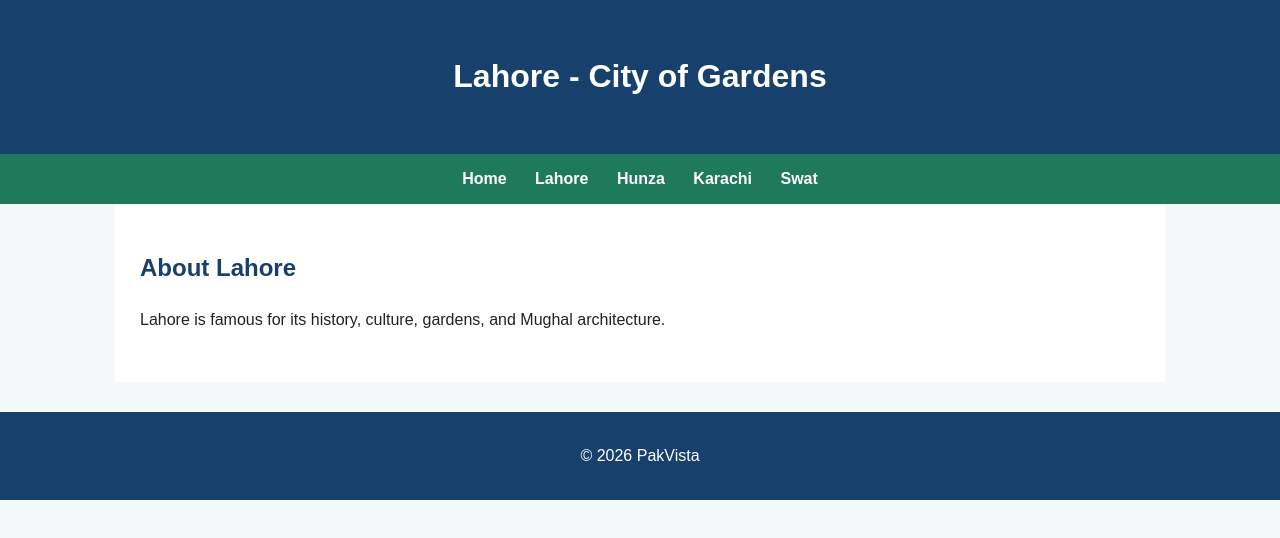
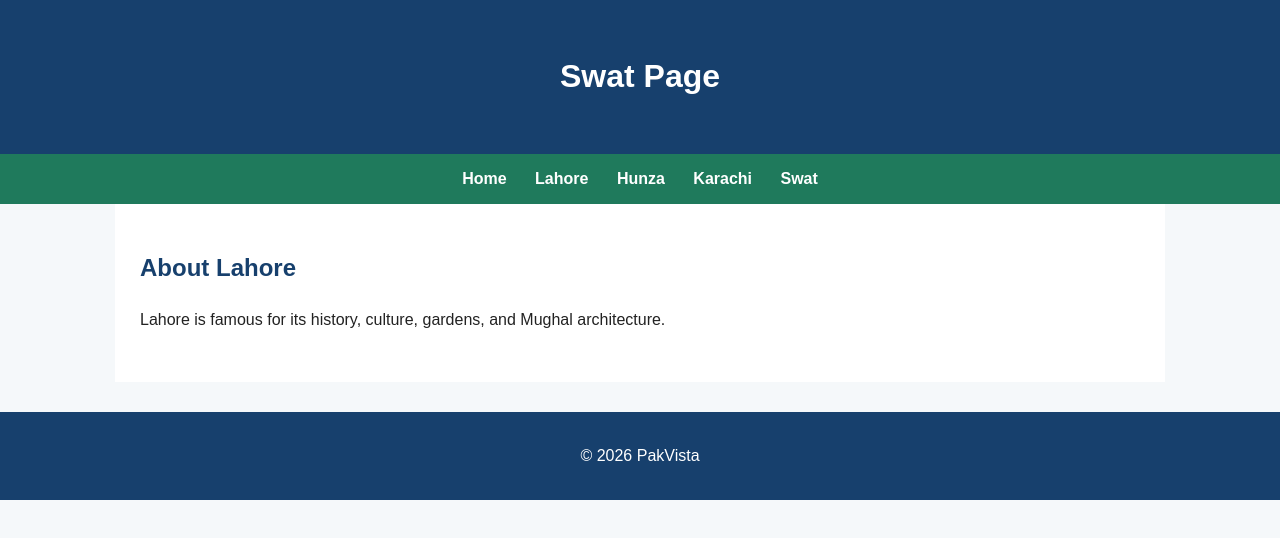
Before and after one commit to viralicious1/pakvista-cicd, a website built with Parcel: page swat.html in a window 1280 px wide. Built offline with nearby package versions, Linux system fonts and the light colour scheme.

Commit message:
Add Swat page

```diff
--- a/swat.html
+++ b/swat.html
@@ -2,12 +2,12 @@
 <html lang="en">
 <head>
   <meta charset="UTF-8">
-  <title>Lahore - City of Gardens</title>
+  <title> Swat</title>
   <link rel="stylesheet" href="style.css">
 </head>
 <body>
   <header>
-    <h1>Lahore - City of Gardens</h1>
+    <h1> Swat Page</h1>
   </header>
 
   <nav class="nav-bar">
```
